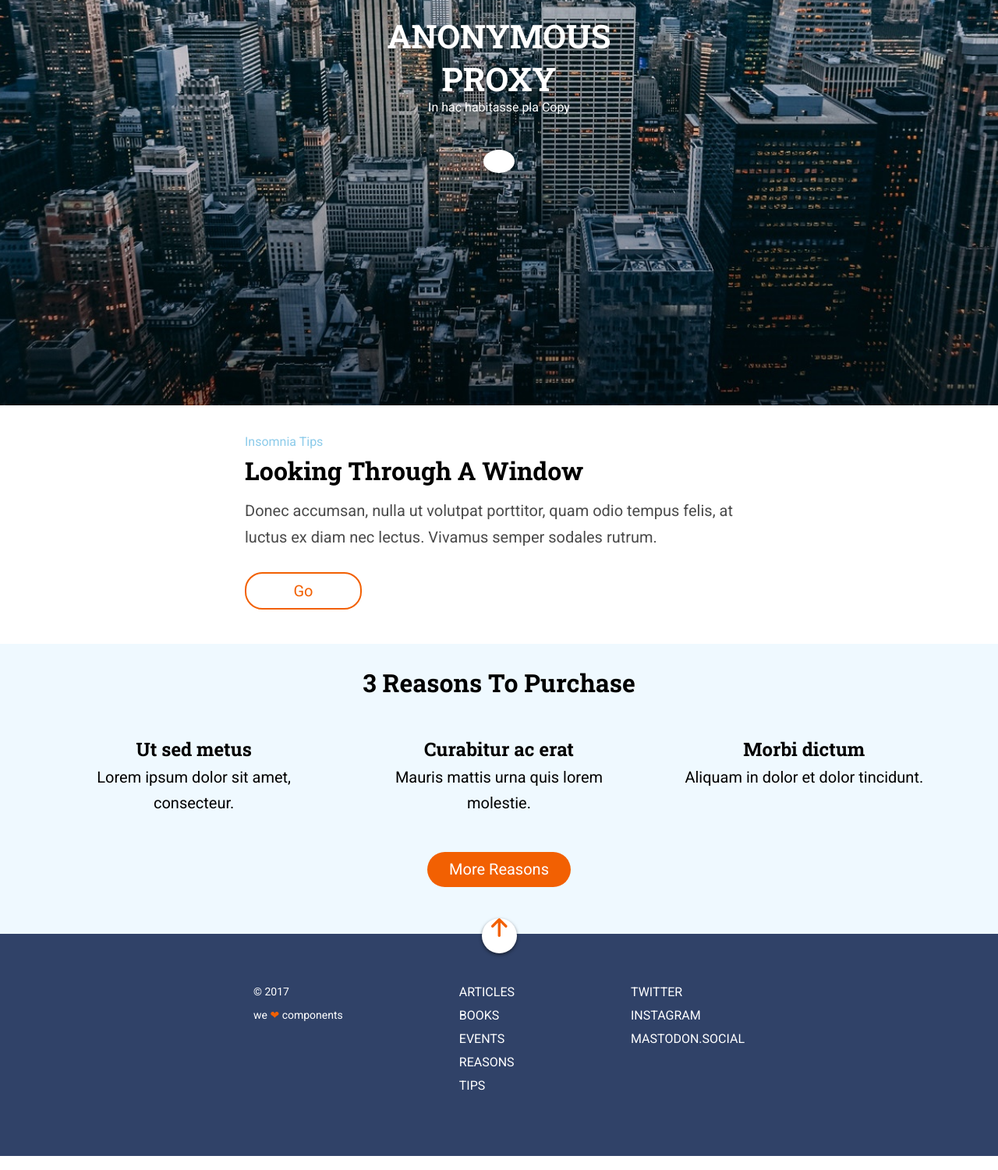
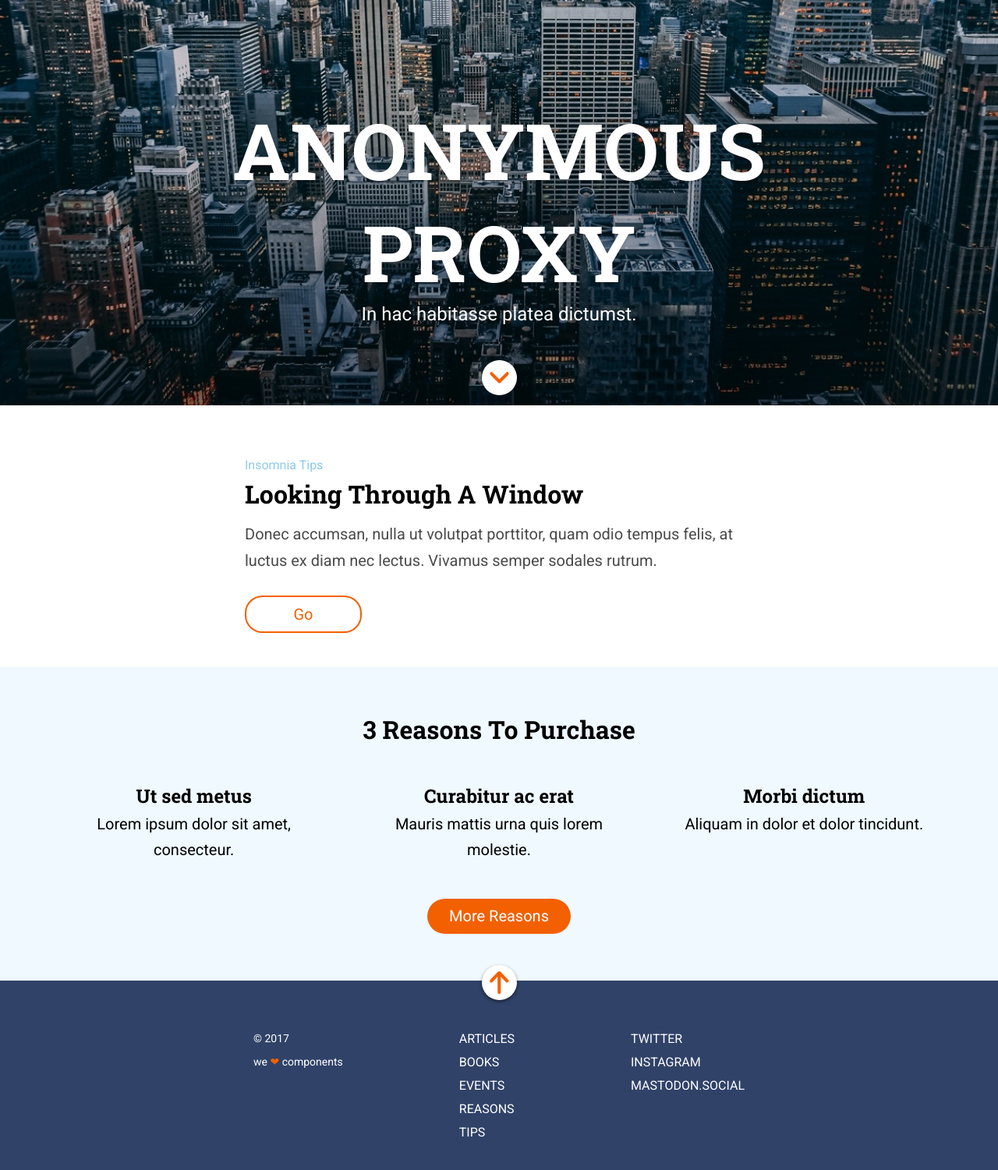
Before and after one commit to Adalab/modulo-1-evaluacion-final-margamb, a website: page src/html/index.html in a window 1280 px wide. Shown: the part 280-1781 px from the top of the page at 78% size. Drawn offline with nearby package versions, Linux system fonts and the light colour scheme; files that its build step writes are made by us from their sources; files whose address does not match are found by name.

Commit message:
Fix button header and footer

```diff
--- a/src/html/partials/footer.html
+++ b/src/html/partials/footer.html
@@ -1,12 +1,10 @@
 <footer class="footer">
-  <div class="footer__img">
-    <img
+  <img
       class="footer__img--arrow"
       src="./assets/images/ico-arrow.svg"
       alt="Scroll Up"
       title="Scroll Up"
-    />
-  </div>
+  />
 
 <div class="footer__ul">
   <nav class="footer__uls">
--- a/src/html/partials/header.html
+++ b/src/html/partials/header.html
@@ -1,15 +1,10 @@
-<!-- <header class="page__header">
-  <img src="./assets/images/logo-adalab.png" alt="Adalab">
-  <h1>@@title</h1>
-</header> -->
-
 <header class="header">
   <a class="header__burger" href="https://adalab.es/"
     ><img src="./assets/images/ico-menu.svg" alt="" title="Visita adalab"
   /></a>
   <!-- <img src="" alt="" title=""/> -->
   <h1 class="header__title">Anonymous Proxy</h1>
-  <h2 class="header__subtitle">In hac habitasse pla Copy</h2>
+  <h2 class="header__subtitle">In hac habitasse platea dictumst.</h2>
   <img
     class="header__scroll"
     src="./assets/images/ico-scroll-down.svg"
--- a/src/scss/layout/_footer.scss
+++ b/src/scss/layout/_footer.scss
@@ -25,17 +25,17 @@ a,
   list-style: none;
 }
 
-.footer__img {
+.footer__img--arrow {
   width: 45px;
   height: 45px;
+  background-color: #ffffff;
   box-shadow: 0 2px 4px 0 rgba(0, 0, 0, 0.5);
-  background-color: #ffffff;
+  border-radius: 22.5px;
   border-radius: 100%;
-  display: flex;
-  flex-direction: column;
-  align-items: center;
+  object-fit: contain;
+  padding: 5px 10px;
   position: absolute;
-  bottom: 440px;
+  top: -20px;
 }
 
 .footer__copy {
@@ -88,9 +88,9 @@ a,
     order: -1;
   }
 
-  .footer__img {
-    bottom: 260px;
-  }
+  // .footer__img--arrow {
+  //   bottom: 260px;
+  // }
 
   .footer__copy {
     text-align: left;
--- a/src/scss/layout/_header.scss
+++ b/src/scss/layout/_header.scss
@@ -1,14 +1,12 @@
 .header {
-  // background-color: red;
   width: 100%;
   height: 100vh;
   background-image: url(../images/cover.jpg);
-  // background-repeat: no-repeat;
   background-size: cover;
   background-position: center;
   display: flex;
   flex-direction: column;
-  justify-content: center;
+  justify-content: flex-end;
   align-items: center;
 }
 
@@ -23,12 +21,15 @@
 }
 
 .header__scroll {
-  background-color: white;
-  padding: 15px 20px;
-  border-radius: 100%;
+  padding: 5px 10px;
   width: 20px;
   height: 11.7px;
   object-fit: contain;
+  width: 45px;
+  height: 45px;
+  border-radius: 22.5px;
+  background-color: #ffffff;
+  margin-bottom: 53px;
 }
 
 .header__title {
@@ -58,3 +59,24 @@
   color: #ffffff;
   margin-bottom: 45px;
 }
+
+@media all and (min-width: 768px) {
+  .header__title {
+    width: 690px;
+    font-size: 80px;
+  }
+  .header__subtitle {
+    font-size: 24px;
+  }
+}
+
+@media all and (min-width: 1200px) {
+  .header__title {
+    width: 730px;
+    font-size: 100px;
+  }
+
+  .header__scroll {
+    margin-bottom: 13px;
+  }
+}
--- a/src/scss/layout/_main.scss
+++ b/src/scss/layout/_main.scss
@@ -3,10 +3,7 @@
 .main__one {
   width: 100%;
   background-color: #ffffff;
-  padding-left: 15px;
-  padding-right: 15px;
-  padding-top: 30px;
-  padding-bottom: 45px;
+  padding: 30px 15px 45px 15px;
   margin: auto;
 }
 
@@ -81,6 +78,7 @@
   .main__one {
     width: 730px;
     margin: auto;
+    padding-top: 60px;
   }
   .main__one--small {
     font-size: 16px;
@@ -206,6 +204,10 @@
 }
 
 @media all and (min-width: 1200px) {
+  .main__two {
+    padding-top: 60px;
+    padding-bottom: 60px;
+  }
   .main__two--title {
     font-size: 32px;
   }
```
